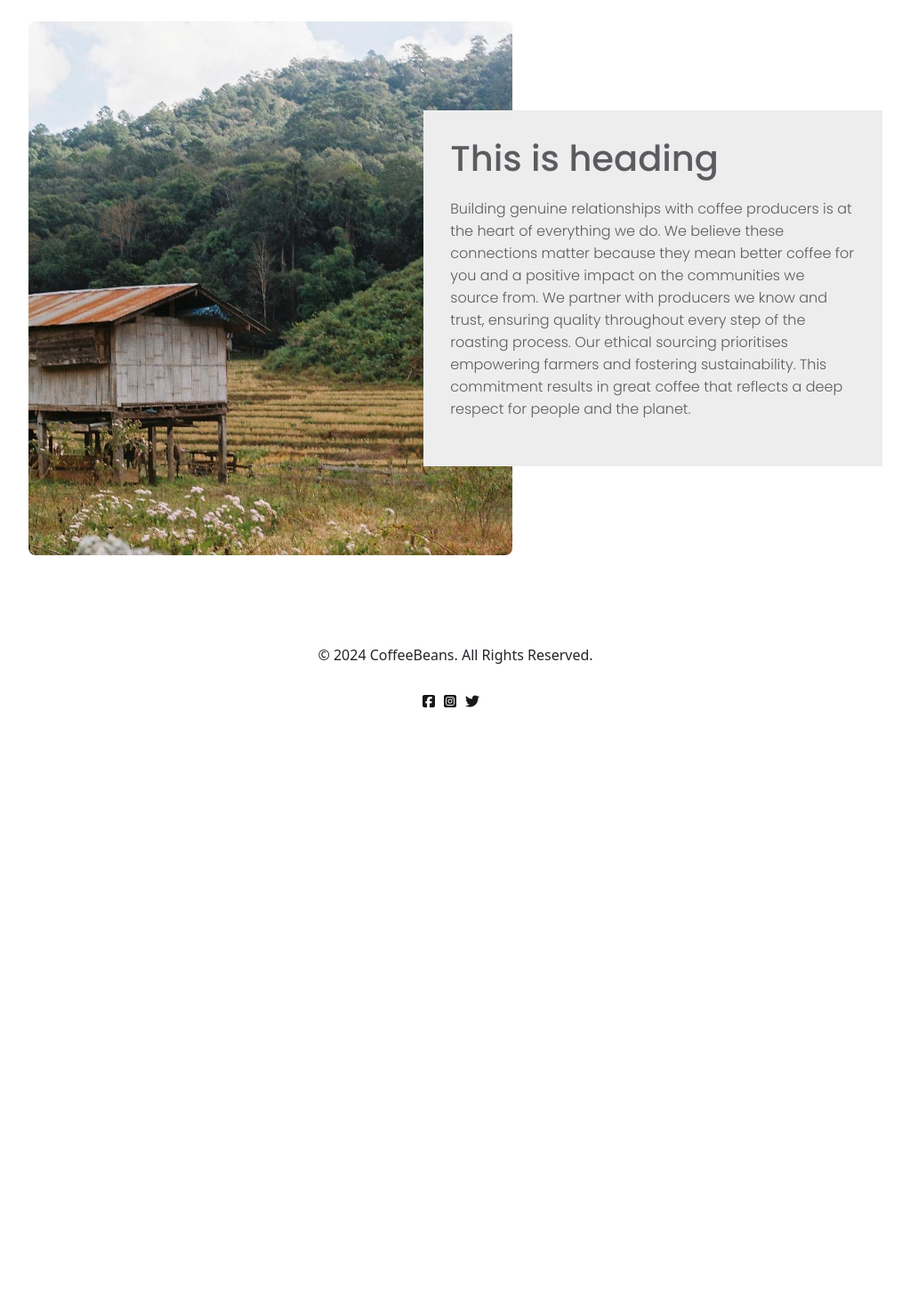
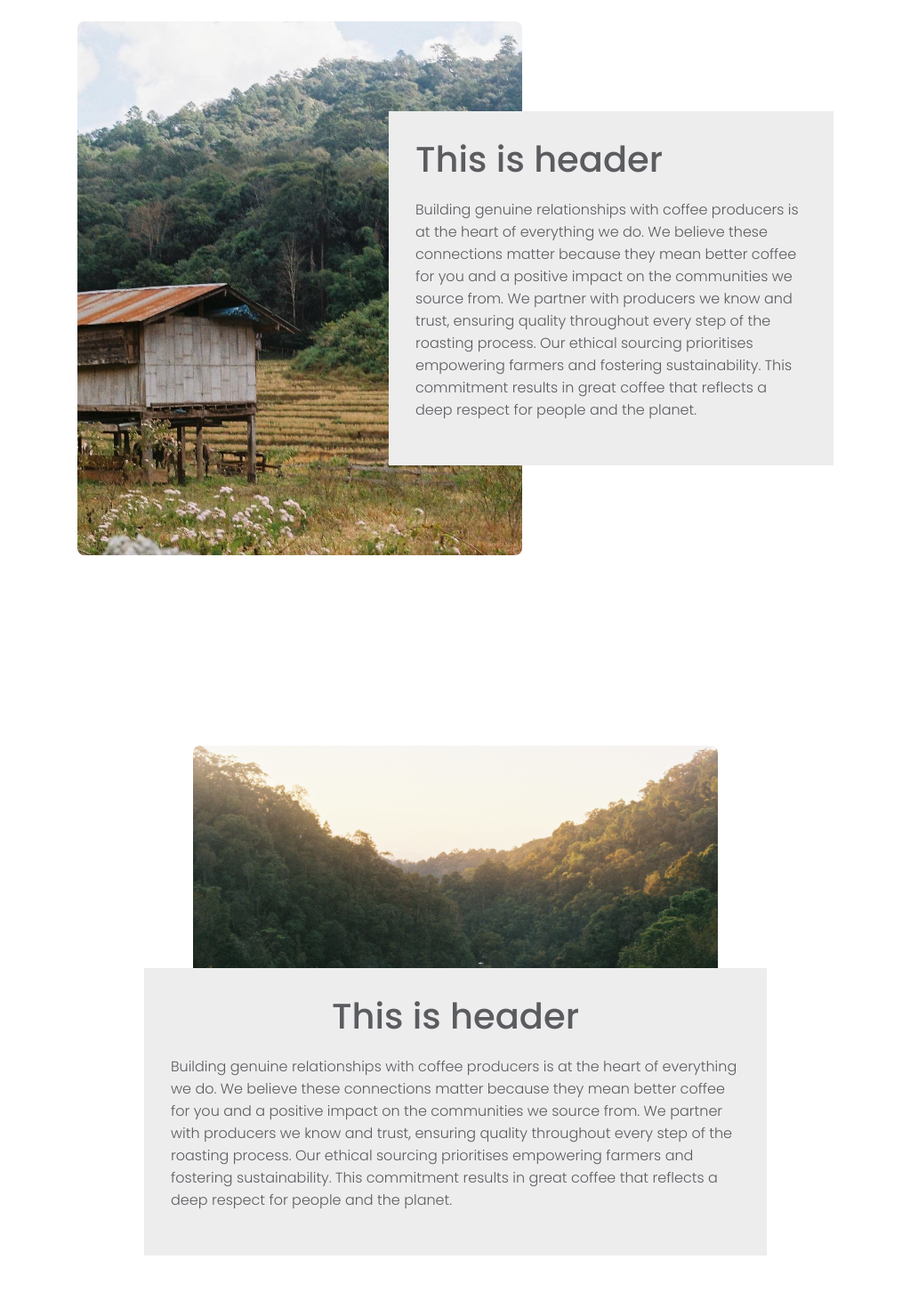
Before and after one commit to pursaaaa/coffee_front, a React (Create React App) app: page /story in a window 1280 px wide. Shown: the part 900-2370 px from the top of the page at 89% size, without its empty margins (128-1151 px from the left). Before the commit the page ends 1712 px from the top, so only its background shows below. Built offline with nearby package versions, Linux system fonts and the light colour scheme; no server answers.

Commit message:
Update story page

```diff
--- a/src/pages/ProductDetail.js
+++ b/src/pages/ProductDetail.js
@@ -16,12 +16,10 @@ function ProductDetail() {
     <>
     <Navbar />
     <div className="product-detail-container">
-      {/* Image Gallery */}
       <div className="image-gallery">
         <img src="https://via.placeholder.com/300" alt="Main Product" className="main-image" />
       </div>
 
-      {/* Product Details */}
       <div className="product-details">
         <h2>VOLCAN AZUL GESHA</h2>
         <p className="price">$33</p>
--- a/src/pages/Story.js
+++ b/src/pages/Story.js
@@ -1,8 +1,15 @@
 import Footer from "../components/Footer";
 import Navbar from "../components/Navbar";
 import '../styles/Story.css';
+import React, { useEffect } from "react";
+import AOS from "aos";
 
 function Story() {
+    useEffect(() => {
+        AOS.init({
+            once: true
+        })
+    }, []);
     return (
         <>
         <Navbar />
@@ -32,15 +39,42 @@ function Story() {
             <p>Our vision has been very clear from the start: We focus on making our coffees better and better. No compromise - just great coffee. We would never blend our coffees in order to showcase specific flavour profiles and to present each farm we work with. This makes our farmers proud and the product fully traceable.</p>
         </div>
 
+        <section>
         <div className="story-container">
-            <div className="left"></div>
-            <div className="right">
+        <img src="/story2.JPG" alt="story" className="left" data-aos='fade-right' data-aos-duration='1500'></img>
+            <div className="right" data-aos='fade-left' data-aos-duration='1500'>
                 <div className="story-content">
-                    <h1>This is heading</h1>
+                    <h1>This is header</h1>
                     <p>Building genuine relationships with coffee producers is at the heart of everything we do. We believe these connections matter because they mean better coffee for you and a positive impact on the communities we source from. We partner with producers we know and trust, ensuring quality throughout every step of the roasting process. Our ethical sourcing prioritises empowering farmers and fostering sustainability. This commitment results in great coffee that reflects a deep respect for people and the planet.</p>
                 </div>
             </div>
         </div>
+        </section>
+
+        <section>
+        <div className="story-container-2">
+            <img src="/000071.JPEG" alt="story1" className="top-story-img"></img>
+            <div className="bottom-story-text" data-aos='fade-up' data-aos-duration='1500'>
+                <div className="story-content">
+                    <h1>This is header</h1>
+                    <p>Building genuine relationships with coffee producers is at the heart of everything we do. We believe these connections matter because they mean better coffee for you and a positive impact on the communities we source from. We partner with producers we know and trust, ensuring quality throughout every step of the roasting process. Our ethical sourcing prioritises empowering farmers and fostering sustainability. This commitment results in great coffee that reflects a deep respect for people and the planet.</p>
+                </div>
+            </div>
+        </div>
+        </section>
+
+
+        <section>
+        <div className="story-container">
+            <img src="/story1.JPG" alt="story2" className="left" data-aos='fade-right' data-aos-duration='1500'></img>
+            <div className="right" data-aos='fade-left' data-aos-duration='1500'>
+                <div className="story-content">
+                    <h1>This is header</h1>
+                    <p>Building genuine relationships with coffee producers is at the heart of everything we do. We believe these connections matter because they mean better coffee for you and a positive impact on the communities we source from. We partner with producers we know and trust, ensuring quality throughout every step of the roasting process. Our ethical sourcing prioritises empowering farmers and fostering sustainability. This commitment results in great coffee that reflects a deep respect for people and the planet.</p>
+                </div>
+            </div>
+        </div>
+        </section>
 
         <Footer />
         </>
--- a/src/styles/Navbar.css
+++ b/src/styles/Navbar.css
@@ -24,7 +24,6 @@ body {  /* ทุกเพจ */
     display: flex;
     align-items: center;
     padding: 25px 5%;
-    background: transparent;
 }
 
 .navlist {
--- a/src/styles/ProductsDetail.css
+++ b/src/styles/ProductsDetail.css
@@ -1,8 +1,10 @@
 .product-detail-container {
-    display: grid;
-    grid-template-columns: 1fr 2fr 1fr;
+    display: flex;
+    flex-direction: row;
+    justify-content: center;
     gap: 20px;
-    padding: 20px 10%;
+    padding: 20px 20%;
+    min-height: 70vh;
   }
 
   .image-gallery {
@@ -11,13 +13,14 @@
 
   .main-image {
     width: 100%;
-    height: auto;
+    height: fit-content;
     border: 1px solid #ddd;
   }
 
 
   .product-details {
     display: flex;
+    width: 50%;
     flex-direction: column;
   }
 
--- a/src/styles/Story.css
+++ b/src/styles/Story.css
@@ -37,25 +37,32 @@
     text-align: left;
 }
 
-.story-container {
+section {
     min-height: 100vh;
-    width: 90%;
+    width: 100%;
     display: flex;
     align-items: center;
     justify-content: center;
-    padding: 0 10rem;
+}
+
+.story-container {
+    width: 90%;
+    max-width: 1000px;
     margin: 0 auto;
+    display: flex;
+    align-items: center;
+    justify-content: center;
 }
 
 .left {
     width: 50%;
     height: 600px;
-    background: url(/public/story2.JPG) no-repeat center / cover;
     border-radius: 8px;
+    object-fit: cover;
 }
 .right {
     width: 50%;
-    min-height: 400px;
+    min-height: 300px;
     background-color: #ededee;
     align-items: center;
     justify-content: center;
@@ -73,33 +80,73 @@
     line-height: 25px;
 }
 
-@media screen and (max-width: 1024px) {
+@media screen and (max-width: 768px) {
     .story-container{
         flex-direction: column;
-        width: 100% !important;
-        padding: 20px 30px !important;
+        width: 100%;
+        margin: 80px 20px;
+        overflow: hidden;
     }
     .left{
-        width: 100% !important;
+        width: 100%;
+        height: 400px;
     }
     .right{
-        width: 90% !important;
-        margin: 0 !important;
-        margin-top: -150px !important;
+        width: 90%;
+        margin: auto;
+        margin-top: -100px
     }
 }
 
-@media screen and (max-width: 1280px) {
-    .story-container{
+.story-container-2 {
+    width: 90%;
+    max-width: 1000px;
+    margin: 0 auto;
+    display: flex;
+    flex-direction: column;
+    align-items: center;
+    justify-content: center;
+}
+.top-story-img {
+    width: 100%;
+    max-width: fit-content;
+    height: 400px;
+    border-radius: 8px;
+    object-fit: cover;
+}
+.bottom-story-text {
+    width: 70%;
+    min-height: 300px;
+    background-color: #ededee;
+    align-items: center;
+    justify-content: center;
+    padding: 30px;
+    color: rgb(91, 92, 95);
+    margin-top: -150px;
+    font-family: Poppins,sans-serif;
+}
+.bottom-story-text h1 {
+    font-size: 40px;
+    text-align: center;
+}
+.bottom-story-text p {
+    margin: 20px 0;
+    font-weight: 300;
+    line-height: 25px;
+}
+
+@media screen and (max-width: 768px) {
+    .story-container-2{
         width: 100%;
-        padding: 0 10rem;
+        margin: 80px 20px;
     }
-    .left{
+    .top-story-img {
         width: 100%;
+        height: 400px;
     }
-    .right{
+    .bottom-story-text {
         width: 90%;
-        margin: 0;
-        margin-left: -100px;
+        margin: auto;
+        margin-top: -100px;
     }
 }
```
